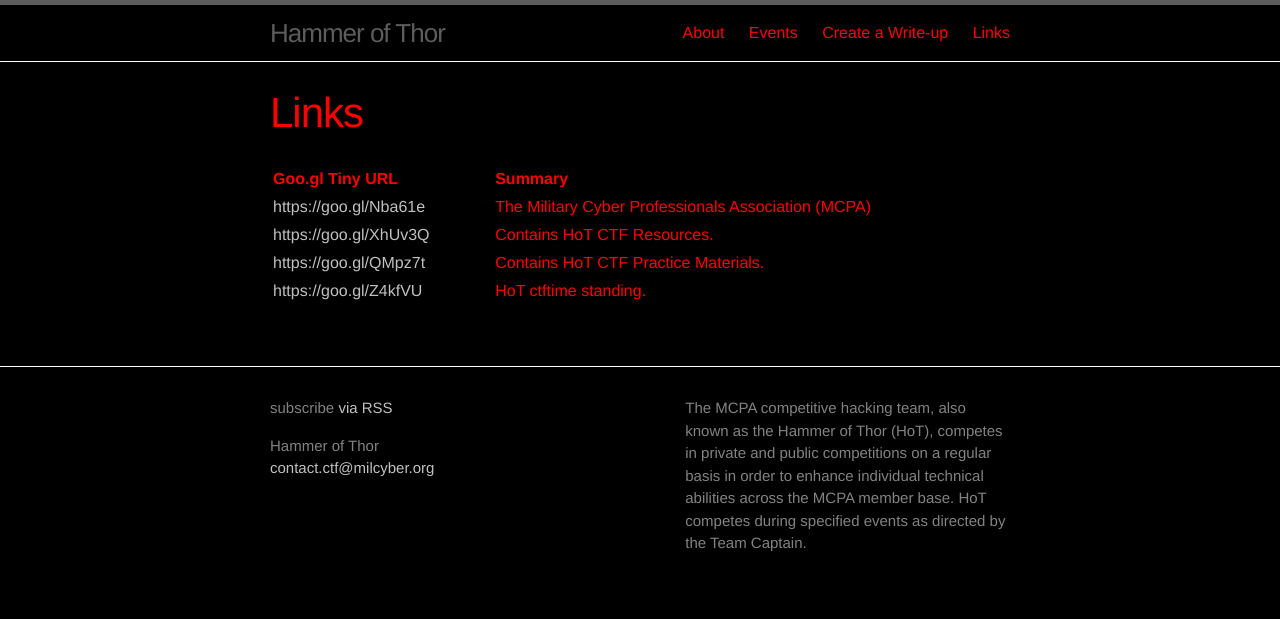
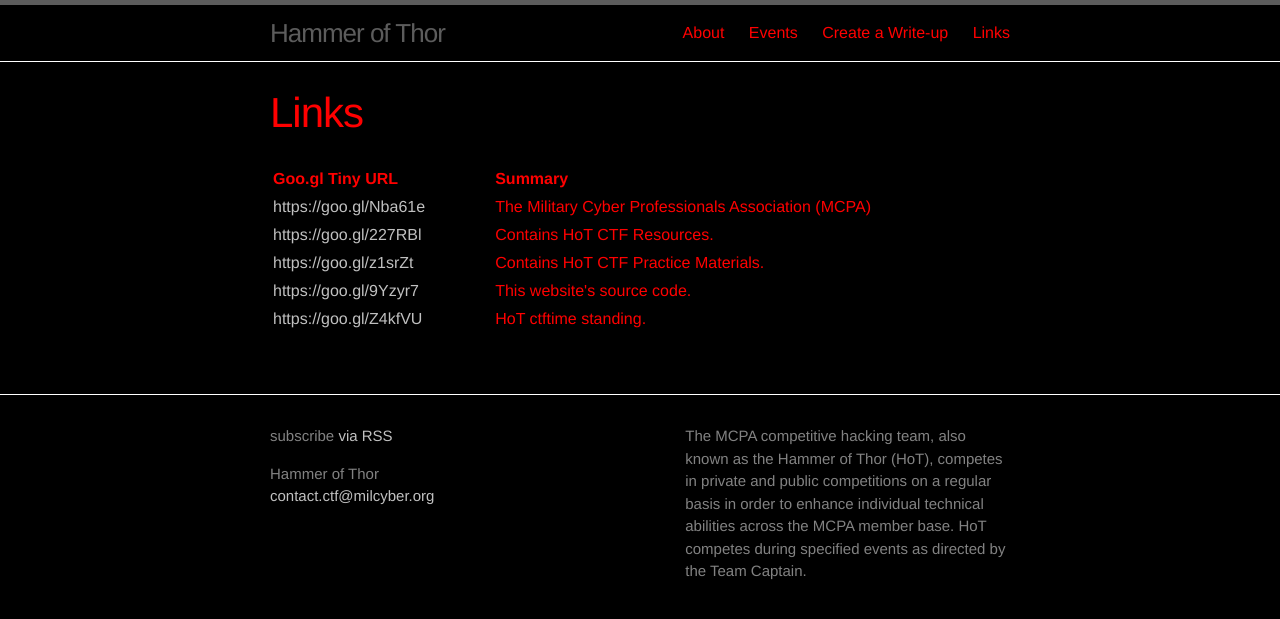
Before and after one commit to MCPA/MCPA.github.io, a Jekyll site: the page built from projects/links.md, in a window 1280 px wide. Shown: the top 619 px of the page. Built offline with Jekyll 4.4.1, drawn with Linux system fonts in a browser that asks for light colours.

Commit message:
fixed links

```diff
--- a/projects/links.md
+++ b/projects/links.md
@@ -15,12 +15,16 @@ date: YYYY-MM-DD HH:MM:SS
       <td>The Military Cyber Professionals Association (MCPA)</td>
 </tr>
 <tr>
-      <td><a href="https://goo.gl/XhUv3Q">https://goo.gl/XhUv3Q</a></td>
+      <td><a href="https://goo.gl/227RBl">https://goo.gl/227RBl</a></td>
       <td>Contains HoT CTF Resources.</td>
 </tr>
 <tr>
-      <td><a href="https://goo.gl/QMpz7t">https://goo.gl/QMpz7t</a></td>
+      <td><a href="https://goo.gl/z1srZt">https://goo.gl/z1srZt</a></td>
       <td>Contains HoT CTF Practice Materials.</td>
+</tr>
+<tr>
+      <td><a href="https://goo.gl/9Yzyr7">https://goo.gl/9Yzyr7</a></td>
+      <td>This website's source code.</td>
 </tr>
 <tr>
       <td><a href="https://goo.gl/Z4kfVU">https://goo.gl/Z4kfVU</a></td>
```
